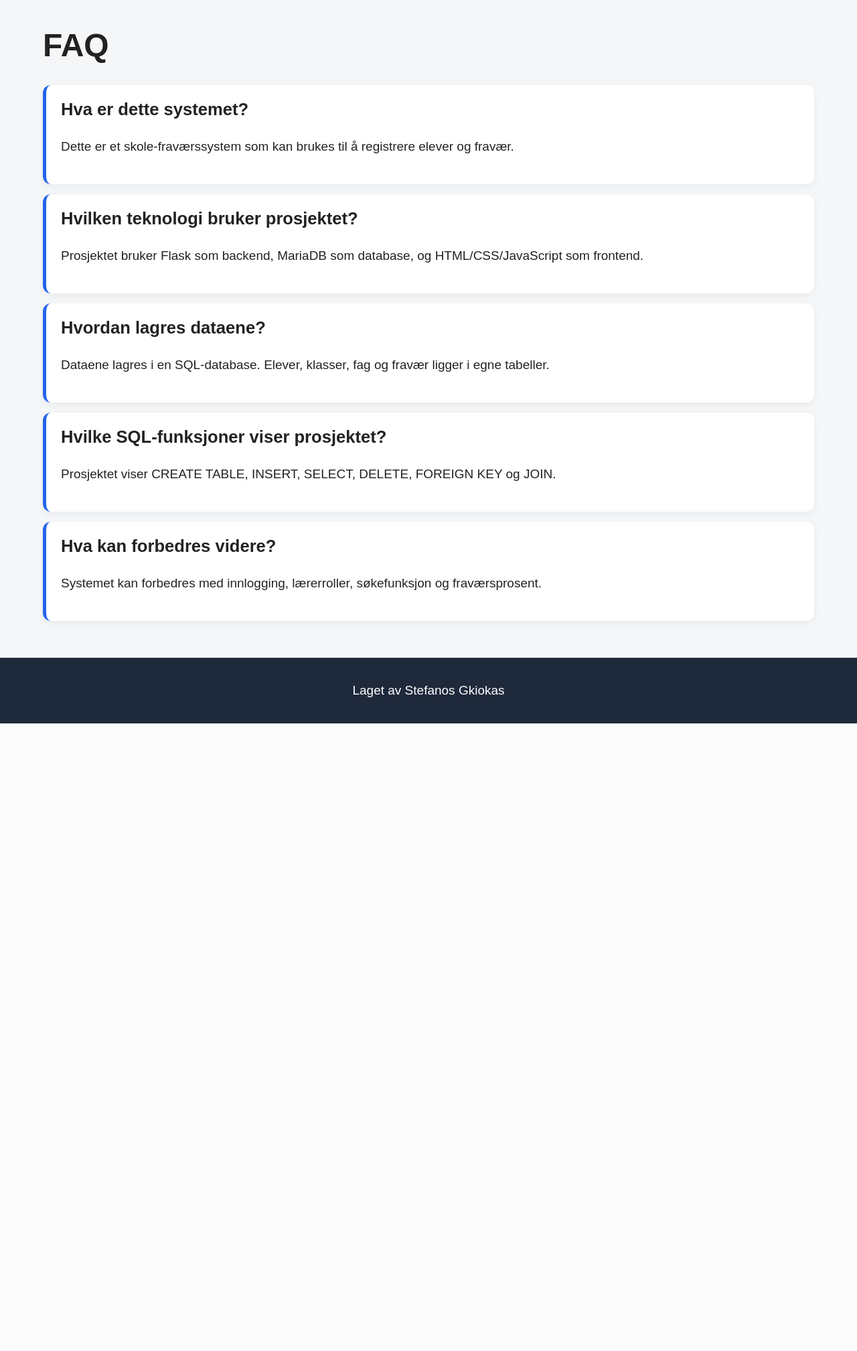
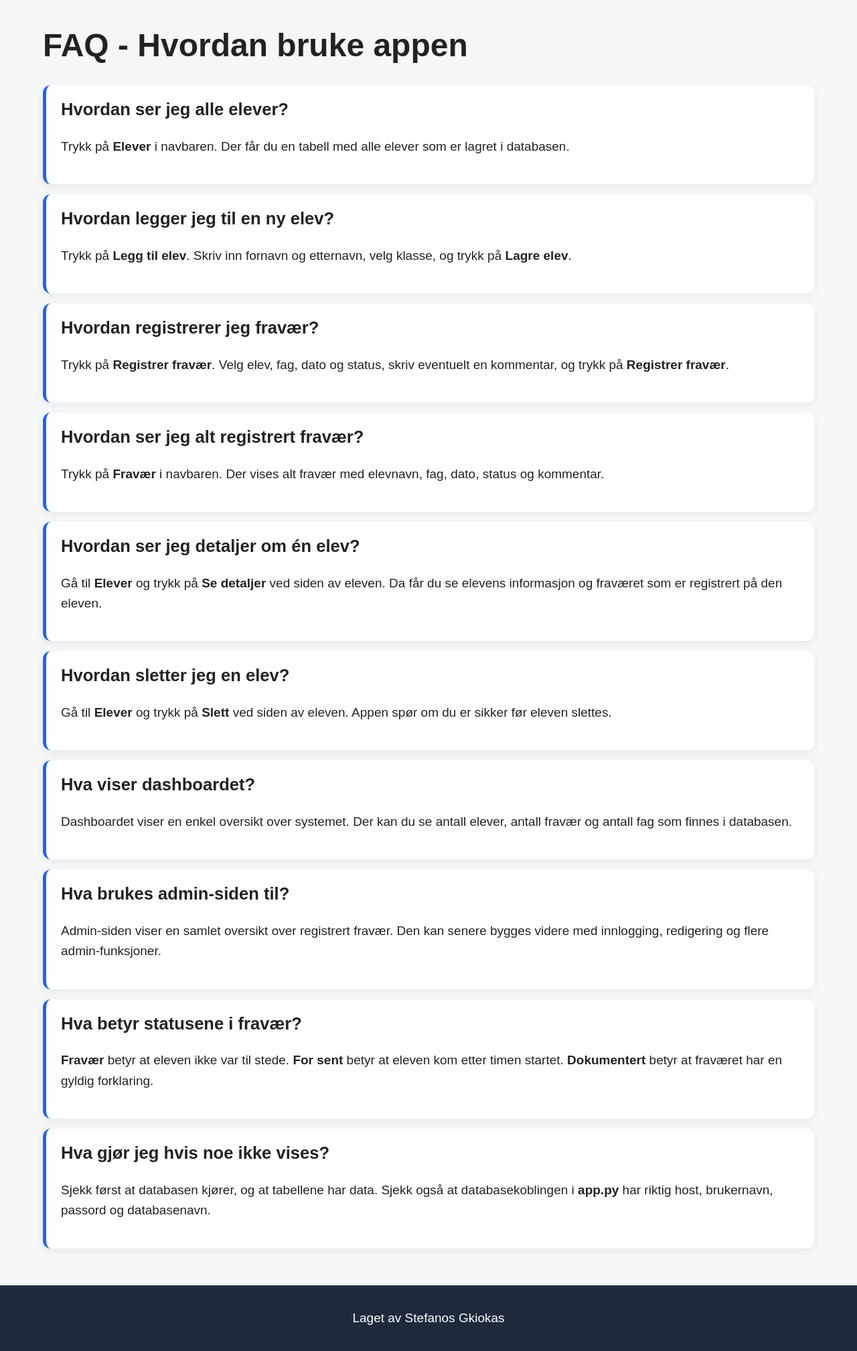
Before and after one commit to stgk08/skole_fraevar_system, a Flask app: page /faq in a window 1280 px wide. Shown: the part 66-2083 px from the top of the page at 67% size. Before the commit the page ends 1146 px from the top, so only its background shows below. Run offline with Flask 3, Linux system fonts and the light colour scheme.

Commit message:
Update FAQ content and questions

```diff
--- a/templates/faq.html
+++ b/templates/faq.html
@@ -4,40 +4,77 @@
 
 {% block content %}
 
-<h1>FAQ</h1>
+<h1>FAQ - Hvordan bruke appen</h1>
 
 <div class="faq-box">
-    <h3>Hva er dette systemet?</h3>
+    <h3>Hvordan ser jeg alle elever?</h3>
     <p>
-        Dette er et skole-fraværssystem som kan brukes til å registrere elever og fravær.
+        Trykk på <strong>Elever</strong> i navbaren. Der får du en tabell med alle elever som er lagret i databasen.
     </p>
 </div>
 
 <div class="faq-box">
-    <h3>Hvilken teknologi bruker prosjektet?</h3>
+    <h3>Hvordan legger jeg til en ny elev?</h3>
     <p>
-        Prosjektet bruker Flask som backend, MariaDB som database, og HTML/CSS/JavaScript som frontend.
+        Trykk på <strong>Legg til elev</strong>. Skriv inn fornavn og etternavn, velg klasse, og trykk på <strong>Lagre elev</strong>.
     </p>
 </div>
 
 <div class="faq-box">
-    <h3>Hvordan lagres dataene?</h3>
+    <h3>Hvordan registrerer jeg fravær?</h3>
     <p>
-        Dataene lagres i en SQL-database. Elever, klasser, fag og fravær ligger i egne tabeller.
+        Trykk på <strong>Registrer fravær</strong>. Velg elev, fag, dato og status, skriv eventuelt en kommentar, og trykk på <strong>Registrer fravær</strong>.
     </p>
 </div>
 
 <div class="faq-box">
-    <h3>Hvilke SQL-funksjoner viser prosjektet?</h3>
+    <h3>Hvordan ser jeg alt registrert fravær?</h3>
     <p>
-        Prosjektet viser CREATE TABLE, INSERT, SELECT, DELETE, FOREIGN KEY og JOIN.
+        Trykk på <strong>Fravær</strong> i navbaren. Der vises alt fravær med elevnavn, fag, dato, status og kommentar.
     </p>
 </div>
 
 <div class="faq-box">
-    <h3>Hva kan forbedres videre?</h3>
+    <h3>Hvordan ser jeg detaljer om én elev?</h3>
     <p>
-        Systemet kan forbedres med innlogging, lærerroller, søkefunksjon og fraværsprosent.
+        Gå til <strong>Elever</strong> og trykk på <strong>Se detaljer</strong> ved siden av eleven. Da får du se elevens informasjon og fraværet som er registrert på den eleven.
+    </p>
+</div>
+
+<div class="faq-box">
+    <h3>Hvordan sletter jeg en elev?</h3>
+    <p>
+        Gå til <strong>Elever</strong> og trykk på <strong>Slett</strong> ved siden av eleven. Appen spør om du er sikker før eleven slettes.
+    </p>
+</div>
+
+<div class="faq-box">
+    <h3>Hva viser dashboardet?</h3>
+    <p>
+        Dashboardet viser en enkel oversikt over systemet. Der kan du se antall elever, antall fravær og antall fag som finnes i databasen.
+    </p>
+</div>
+
+<div class="faq-box">
+    <h3>Hva brukes admin-siden til?</h3>
+    <p>
+        Admin-siden viser en samlet oversikt over registrert fravær. Den kan senere bygges videre med innlogging, redigering og flere admin-funksjoner.
+    </p>
+</div>
+
+<div class="faq-box">
+    <h3>Hva betyr statusene i fravær?</h3>
+    <p>
+        <strong>Fravær</strong> betyr at eleven ikke var til stede.
+        <strong>For sent</strong> betyr at eleven kom etter timen startet.
+        <strong>Dokumentert</strong> betyr at fraværet har en gyldig forklaring.
+    </p>
+</div>
+
+<div class="faq-box">
+    <h3>Hva gjør jeg hvis noe ikke vises?</h3>
+    <p>
+        Sjekk først at databasen kjører, og at tabellene har data. Sjekk også at databasekoblingen i <strong>app.py</strong> har riktig host, brukernavn, passord og databasenavn.
     </p>
 </div>
 
```
